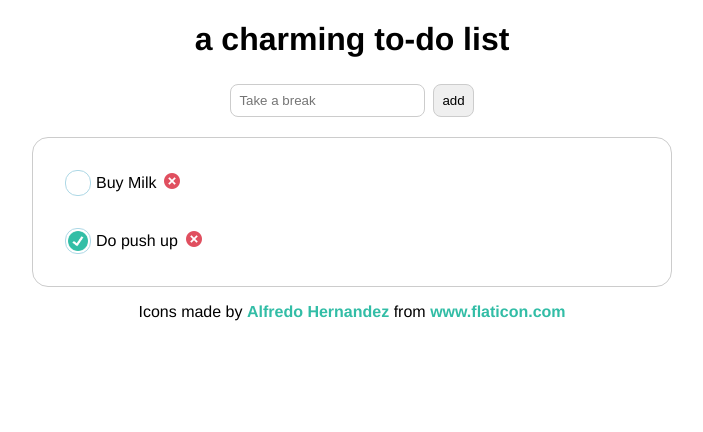
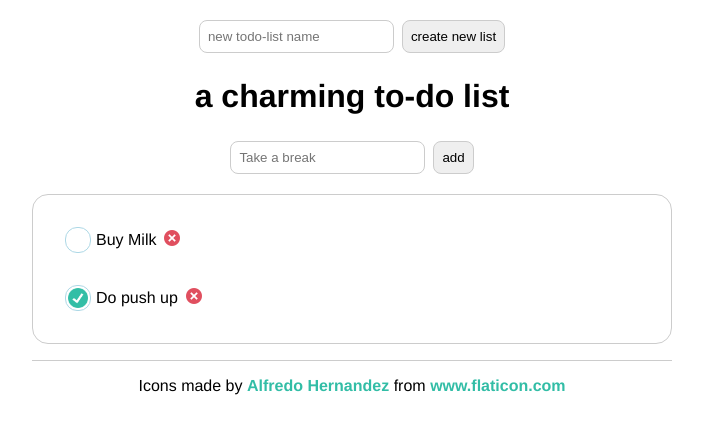
Before and after one commit to pelicularities/react-todolist, a React (Create React App) app: page / in a window 1280 px wide. Shown: the top 432 px of the page, without its empty margins (288-991 px from the left). Built offline with nearby package versions, Linux system fonts and the light colour scheme.

Commit message:
Add multiple todo lists
- Add state to App to manage active TodoLists
- Add UUID to TodoList to allow for unique keys
- Move icon attribution from TodoList to App

```diff
--- a/src/App.js
+++ b/src/App.js
@@ -1,10 +1,52 @@
+import React, { useState } from "react";
 import "./stylesheets/App.css";
+import { v4 as uuidv4 } from "uuid";
 import TodoList from "./components/TodoList";
 
 function App() {
+  const [newListName, setNewListName] = useState("");
+  const [todoLists, setTodoLists] = useState([
+    {
+      id: uuidv4(),
+      title: "a charming to-do list",
+    },
+  ]);
+
+  const addNewList = () => {
+    setTodoLists([
+      ...todoLists,
+      {
+        id: uuidv4(),
+        title: newListName,
+      },
+    ]);
+    setNewListName("");
+  };
+
   return (
     <div className="App">
-      <TodoList title="a charming to-do list" />
+      <div>
+        <input
+          type="text"
+          value={newListName}
+          onChange={(e) => setNewListName(e.target.value)}
+          placeholder="new todo-list name"
+        />
+        <button onClick={() => addNewList()}>create new list</button>
+      </div>
+      {todoLists.map((todoList) => (
+        <TodoList key={todoList.id} title={todoList.title} />
+      ))}
+      <div>
+        Icons made by{" "}
+        <a href="https://www.alfredocreates.com" title="Alfredo Hernandez">
+          Alfredo Hernandez
+        </a>{" "}
+        from{" "}
+        <a href="https://www.flaticon.com/" title="Flaticon">
+          www.flaticon.com
+        </a>
+      </div>
     </div>
   );
 }
--- a/src/components/TodoList.js
+++ b/src/components/TodoList.js
@@ -75,7 +75,7 @@ class TodoList extends Component {
 
   render() {
     return (
-      <div id="todo-list" data-testid="todo-list">
+      <div className="todo-list" data-testid="todo-list">
         <h1>{this.props.title || "nameless to-do list"}</h1>
         <div>
           <input
@@ -87,16 +87,6 @@ class TodoList extends Component {
           <button onClick={() => this.addNewTodo()}>add</button>
         </div>
         <div className="item-container">{this.displayTodos()}</div>
-        <div>
-          Icons made by{" "}
-          <a href="https://www.alfredocreates.com" title="Alfredo Hernandez">
-            Alfredo Hernandez
-          </a>{" "}
-          from{" "}
-          <a href="https://www.flaticon.com/" title="Flaticon">
-            www.flaticon.com
-          </a>
-        </div>
       </div>
     );
   }
--- a/src/stylesheets/TodoList.scss
+++ b/src/stylesheets/TodoList.scss
@@ -1,3 +1,8 @@
+.todo-list {
+  border-bottom: 1px solid #cccccc;
+  margin-bottom: 1rem;
+}
+
 .item-container {
   border: 1px solid #cccccc;
   border-radius: 1rem;
```
